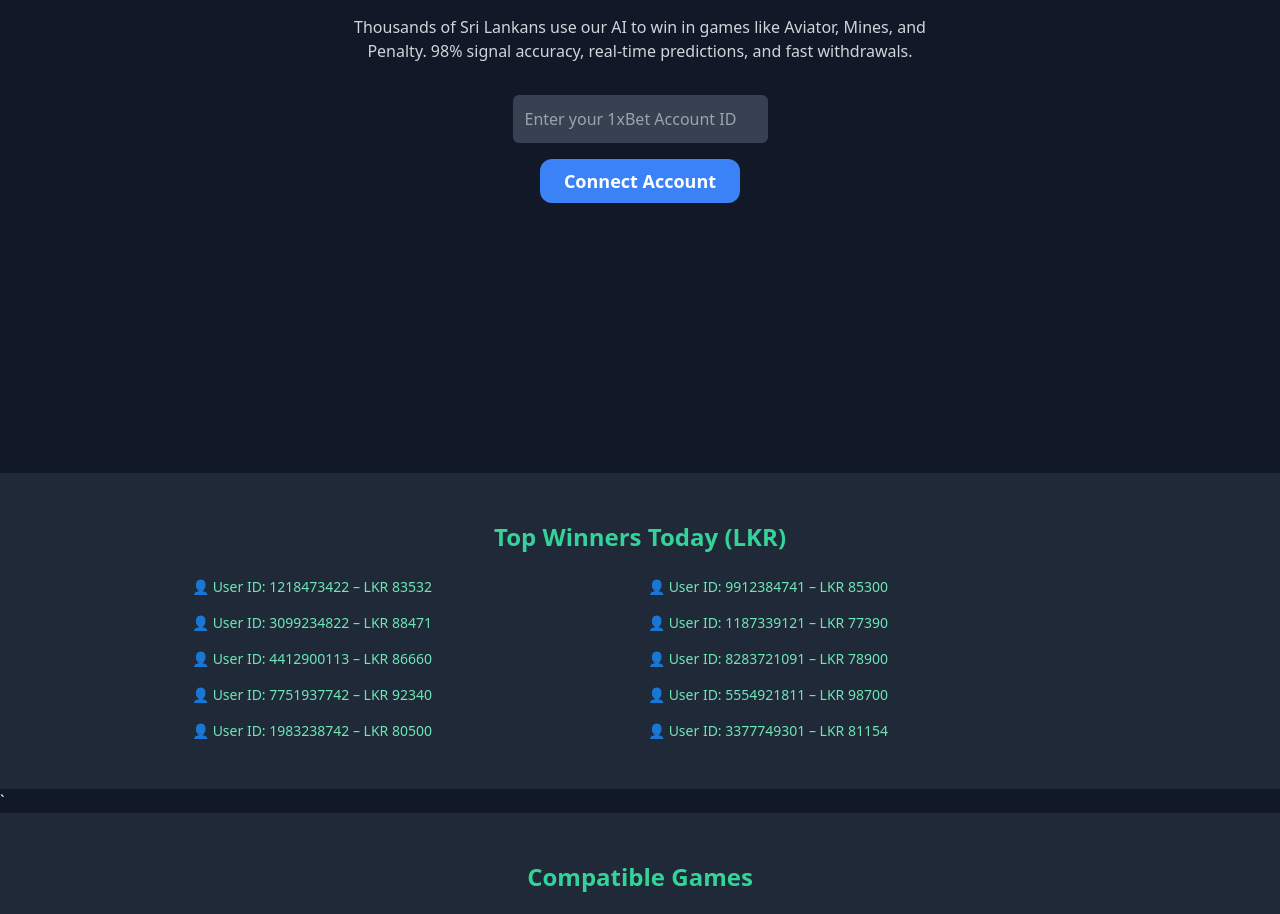
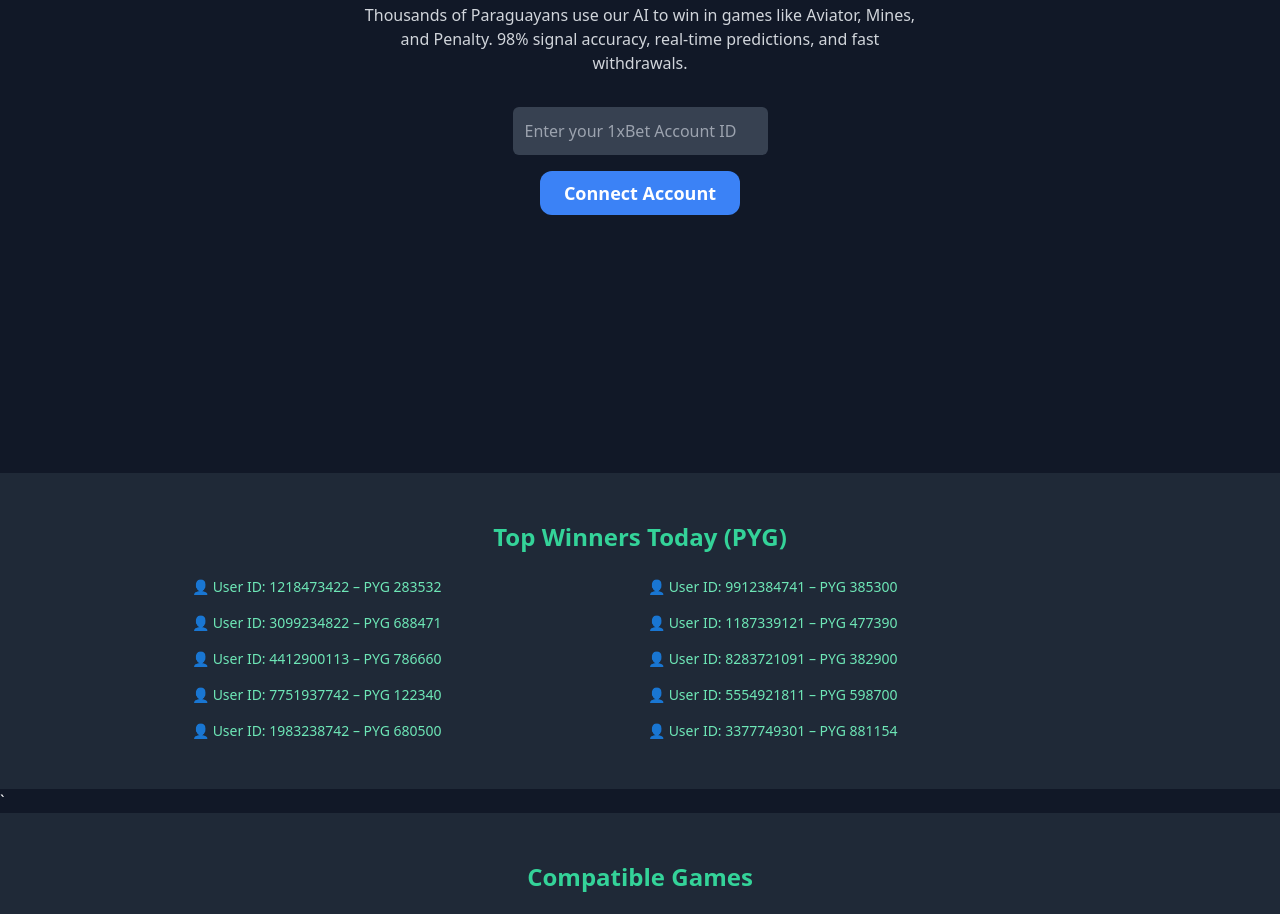
Before and after one commit to Rayt89/yest, a plain HTML site: page index.html in a window 1280 px wide. Shown: the part 387-1301 px from the top of the page. Drawn offline with nearby package versions, Linux system fonts and the light colour scheme.

Commit message:
Update index.html

```diff
--- a/index.html
+++ b/index.html
@@ -53,7 +53,7 @@
 
     <section class="min-h-screen flex flex-col items-center justify-center px-4 text-center">
       <h2 class="text-3xl md:text-5xl font-bold mb-6">Earn Real Money with AI Predictions</h2>
-      <p class="max-w-xl mb-8 text-gray-300">Thousands of Sri Lankans use our AI to win in games like Aviator, Mines, and Penalty. 98% signal accuracy, real-time predictions, and fast withdrawals.</p>
+      <p class="max-w-xl mb-8 text-gray-300">Thousands of Paraguayans use our AI to win in games like Aviator, Mines, and Penalty. 98% signal accuracy, real-time predictions, and fast withdrawals.</p>
 
       <input id="userId" type="text" placeholder="Enter your 1xBet Account ID" class="bg-gray-700 text-white p-3 rounded-md mb-4" />
       <button id="connectButton" class="bg-blue-500 hover:bg-blue-600 text-white font-semibold py-2 px-6 rounded-xl text-lg transition">Connect Account</button>
@@ -66,26 +66,26 @@
 
       <div id="errorBox" class="hidden bg-red-600 p-6 rounded-xl max-w-md mx-auto mt-6">
         <h2 class="text-xl font-bold mb-2">⚠️ Deposit Not Found</h2>
-        <p class="mb-4">It looks like your balance is empty. Please deposit 990 LKR to unlock signals and start winning.</p>
-        <a href="https://reffpa.com/L?tag=d_3849098m_29091c_&site=3849098&ad=29091&r=registration" target="_blank" id="depositButton" class="inline-block bg-yellow-400 hover:bg-yellow-500 text-black font-bold py-2 px-4 rounded-lg transition">
+        <p class="mb-4">It looks like your balance is empty. Please deposit 35 990 PYG to unlock signals and start winning.</p>
+        <a href="https://reffpa.com/L?tag=d_4727727m_97c__[]general[]_d173602_l219691_adaptive_banner&site=4727727&ad=97&r=registration" target="_blank" id="depositButton" class="inline-block bg-yellow-400 hover:bg-yellow-500 text-black font-bold py-2 px-4 rounded-lg transition">
           Deposit Now on 1xBet
         </a>
       </div>
     </section>
 
     <section class="bg-gray-800 py-12 px-6 text-center">
-      <h3 class="text-2xl font-bold text-green-400 mb-6">Top Winners Today (LKR)</h3>
+      <h3 class="text-2xl font-bold text-green-400 mb-6">Top Winners Today (PYG)</h3>
       <div class="grid md:grid-cols-2 gap-4 text-left max-w-4xl mx-auto text-sm text-green-300">
-        <p>👤 User ID: 1218473422 – LKR 83532</p>
-        <p>👤 User ID: 9912384741 – LKR 85300</p>
-        <p>👤 User ID: 3099234822 – LKR 88471</p>
-        <p>👤 User ID: 1187339121 – LKR 77390</p>
-        <p>👤 User ID: 4412900113 – LKR 86660</p>
-        <p>👤 User ID: 8283721091 – LKR 78900</p>
-        <p>👤 User ID: 7751937742 – LKR 92340</p>
-        <p>👤 User ID: 5554921811 – LKR 98700</p>
-        <p>👤 User ID: 1983238742 – LKR 80500</p>
-        <p>👤 User ID: 3377749301 – LKR 81154</p>
+        <p>👤 User ID: 1218473422 – PYG 283532</p>
+        <p>👤 User ID: 9912384741 – PYG 385300</p>
+        <p>👤 User ID: 3099234822 – PYG 688471</p>
+        <p>👤 User ID: 1187339121 – PYG 477390</p>
+        <p>👤 User ID: 4412900113 – PYG 786660</p>
+        <p>👤 User ID: 8283721091 – PYG 382900</p>
+        <p>👤 User ID: 7751937742 – PYG 122340</p>
+        <p>👤 User ID: 5554921811 – PYG 598700</p>
+        <p>👤 User ID: 1983238742 – PYG 680500</p>
+        <p>👤 User ID: 3377749301 – PYG 881154</p>
       </div>
     </section>`
     <section id="games" class="bg-gray-800 py-12 px-6 text-center">
```
